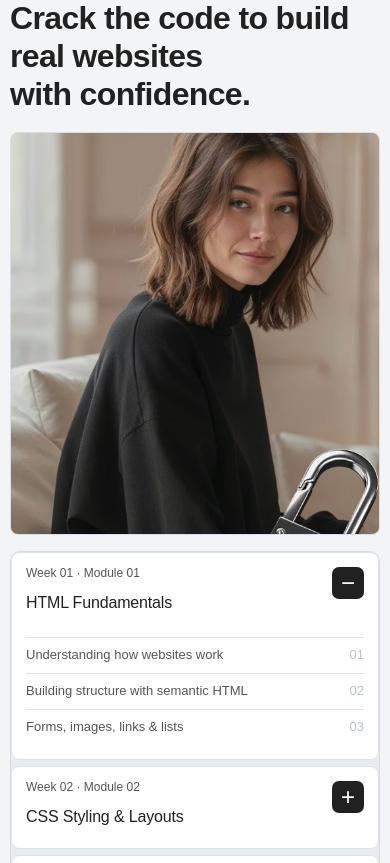
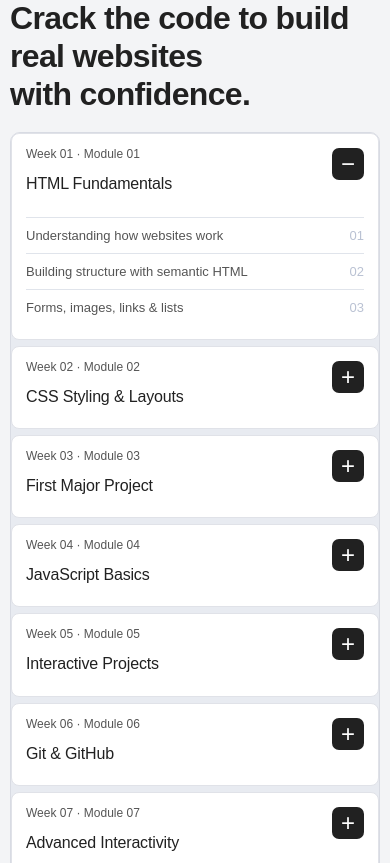
Before and after one commit to Gautham28/localhost-classes, a React (Vite) app: page / in a window 390 px wide. Shown: the part 2360-3223 px from the top of the page. Built offline with nearby package versions, Linux system fonts and the light colour scheme; a web font is replaced by a local one.

Commit message:
cleaner curicullum section

```diff
--- a/src/App.css
+++ b/src/App.css
@@ -515,33 +515,11 @@ body {
 
 .curriculum-layout {
   margin-top: 22px;
-  display: grid;
-  grid-template-columns: 550px 610px;
-  gap: 40px;
-  align-items: stretch;
-}
-
-.curriculum-photo-card {
-  width: 550px;
-  max-width: 100%;
-  height: 100%;
-  background: #ded7cc;
-  border-radius: 8px;
-  overflow: hidden;
-  border: 1px solid #dbdde4;
-}
-
-.curriculum-photo-card img {
   width: 100%;
-  height: 100%;
-  object-fit: cover;
-  object-position: center center;
-  display: block;
 }
 
 .curriculum-panels {
-  width: 610px;
-  max-width: 100%;
+  width: 100%;
   height: 100%;
   border: 1px solid #d8dbe3;
   border-radius: 10px;
@@ -1581,22 +1559,6 @@ body {
 
   .curriculum-layout {
     margin-top: 24px;
-    grid-template-columns: 1fr;
-    gap: 16px;
-  }
-
-  .curriculum-photo-card {
-    width: min(550px, 100%);
-    height: auto;
-    aspect-ratio: 11 / 12;
-  }
-
-  .curriculum-photo-card img {
-    height: 100%;
-  }
-
-  .curriculum-panels {
-    width: 100%;
   }
 
   .module-header h3 {
@@ -1894,16 +1856,6 @@ body {
 
   .curriculum-layout {
     margin-top: 18px;
-  }
-
-  .curriculum-photo-card {
-    width: 100%;
-    max-height: none;
-  }
-
-  .curriculum-photo-card img {
-    width: 100%;
-    height: 100%;
   }
 
   .curriculum-panels {
--- a/src/components/Curriculum.jsx
+++ b/src/components/Curriculum.jsx
@@ -1,5 +1,4 @@
 import { useState } from 'react'
-import curriculumPhoto from '../assets/curriculum-left.png'
 
 const modules = [
   {
@@ -85,10 +84,6 @@ function Curriculum() {
         </div>
 
         <div className="curriculum-layout">
-          <div className="curriculum-photo-card">
-            <img src={curriculumPhoto} alt="Student working on laptop" />
-          </div>
-
           <div className="curriculum-panels">
             {modules.map((item, index) => {
               const isOpen = openIndex === index
```
